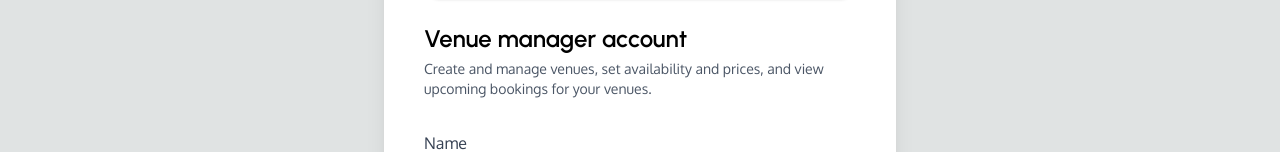
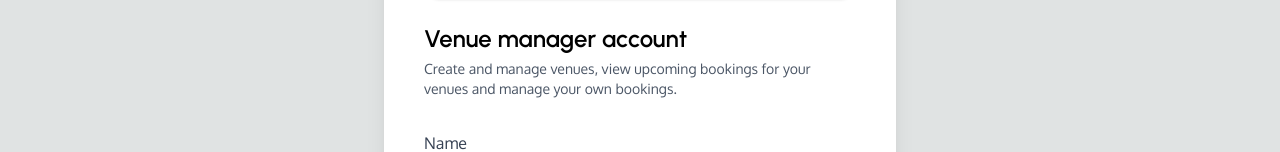
Before and after one commit to marned91/Holidaze-PE2, a React (Vite) app: page /signup in a window 1280 px wide. Both pictures are taken after a click on the tab "Venue manager". Shown: the part 283-435 px from the top of the page. Built offline with nearby package versions, Linux system fonts and the light colour scheme.

Commit message:
Update SignUpPage.tsx

```diff
--- a/src/pages/SignUpPage.tsx
+++ b/src/pages/SignUpPage.tsx
@@ -170,12 +170,12 @@ export function SignUpPage() {
             </h2>
             {isVenueManager ? (
               <p className="text-sm text-gray-600 font-text">
-                Create and manage venues, set availability and prices, and view upcoming bookings
-                for your venues.
+                Create and manage venues, view upcoming bookings for your venues and manage your own
+                bookings.
               </p>
             ) : (
               <p className="text-sm text-gray-600 font-text">
-                Discover and book venues securely, manage your reservations, and save favourites.
+                Discover and book venues, view and manage your reservations.
               </p>
             )}
           </div>
```
